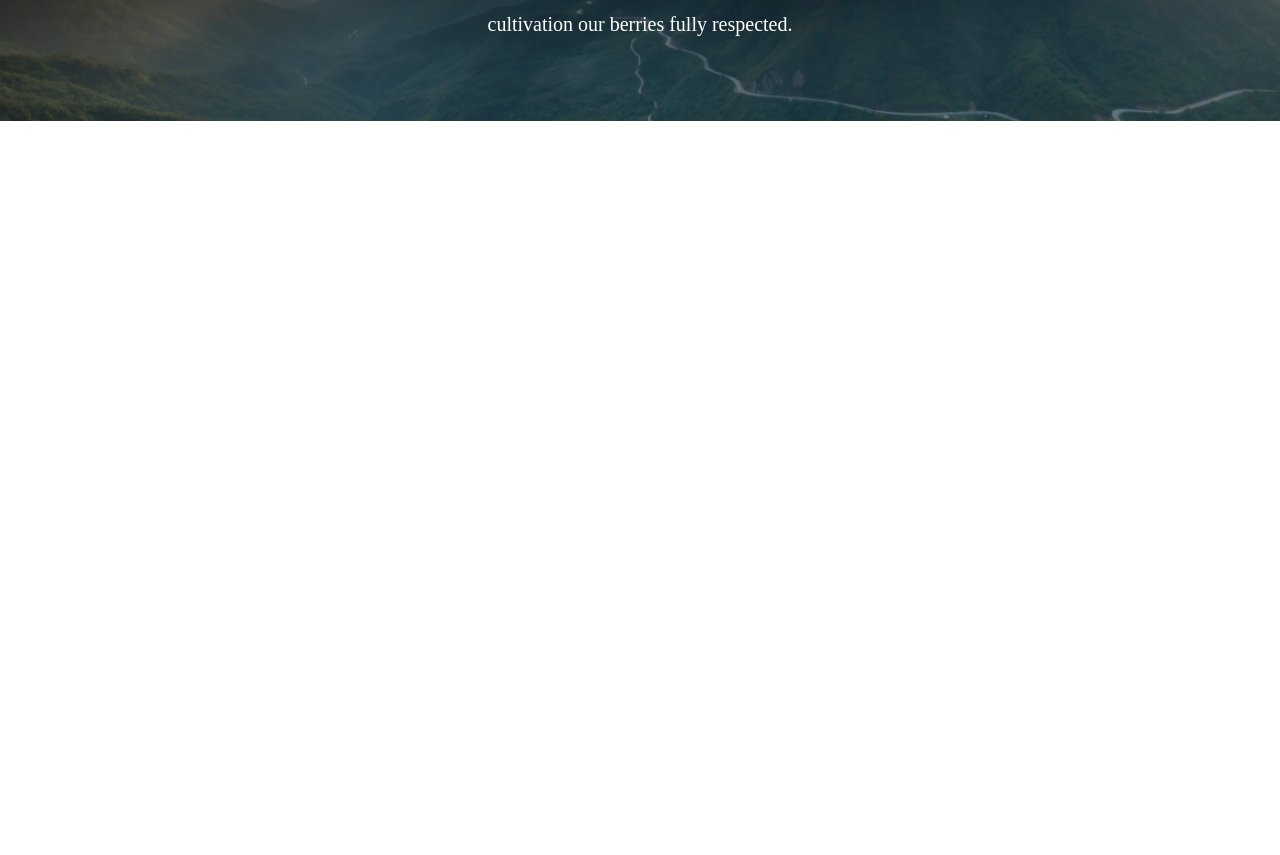
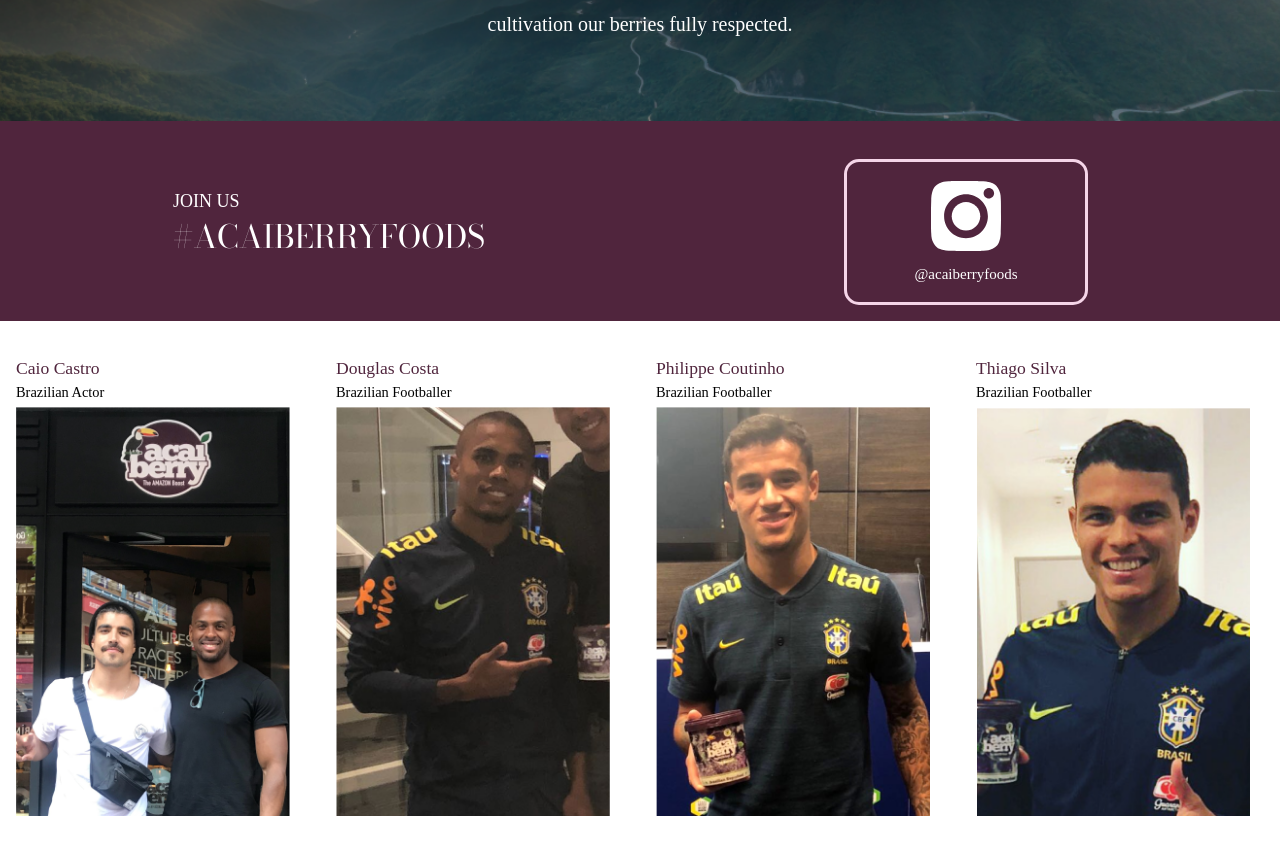
Before and after one commit to Polax-Digital/acaiberryfoods, a SvelteKit app: page /about-us in a window 1280 px wide. Shown: the part 3759-4614 px from the top of the page. Before the commit the page ends 3880 px from the top, so only its background shows below. Built offline with nearby package versions, Linux system fonts and the light colour scheme; a web font is replaced by a local one.

Commit message:
Insta + People About Us

```diff
--- a/src/components/Ingredients.svelte
+++ b/src/components/Ingredients.svelte
@@ -3,9 +3,16 @@
 	 * @type {any}
 	 */
     let screenSize;
+
+    import { page } from '$app/stores';
+
+    let isAbout = ($page.url.pathname == "/about-us");
 </script>
 
 <style>
+    .as {
+        height: 200px !important;
+    }
     .bod-f {
         font-family: 'Bodoni Moda', serif;
     }
@@ -195,7 +202,8 @@
     }
 </style>
 <svelte:window bind:innerWidth={screenSize} />
-<div class="ing-container">
+<div class="ing-container {isAbout ? 'as':''}">
+    {#if $page.url.pathname != "/about-us"}
         <div class="img-container">
             <div class="row">
                 <div class="col-12 col-md-6 bod-f">
@@ -217,6 +225,7 @@
                 </div>
             </div>
         </div>
+    {/if}
     <div class="ig-container">
         {#if screenSize > 767}
         <div class="row mid-set">
--- a/src/routes/about-us/+page.svelte
+++ b/src/routes/about-us/+page.svelte
@@ -1,3 +1,7 @@
+<script>
+    import Ingredients from "../../components/Ingredients.svelte";
+    import People from "../../components/People.svelte";
+</script>
 <style>
     .header {
         min-width: 100vw;
@@ -257,3 +261,6 @@
         <p>Our production is totally sustainable, where natural resources involved cultivation our berries fully respected.</p>
     </div>
 </div>
+
+<Ingredients />
+<People />
```
Lines whose indentation alone changed are shown as unchanged.
